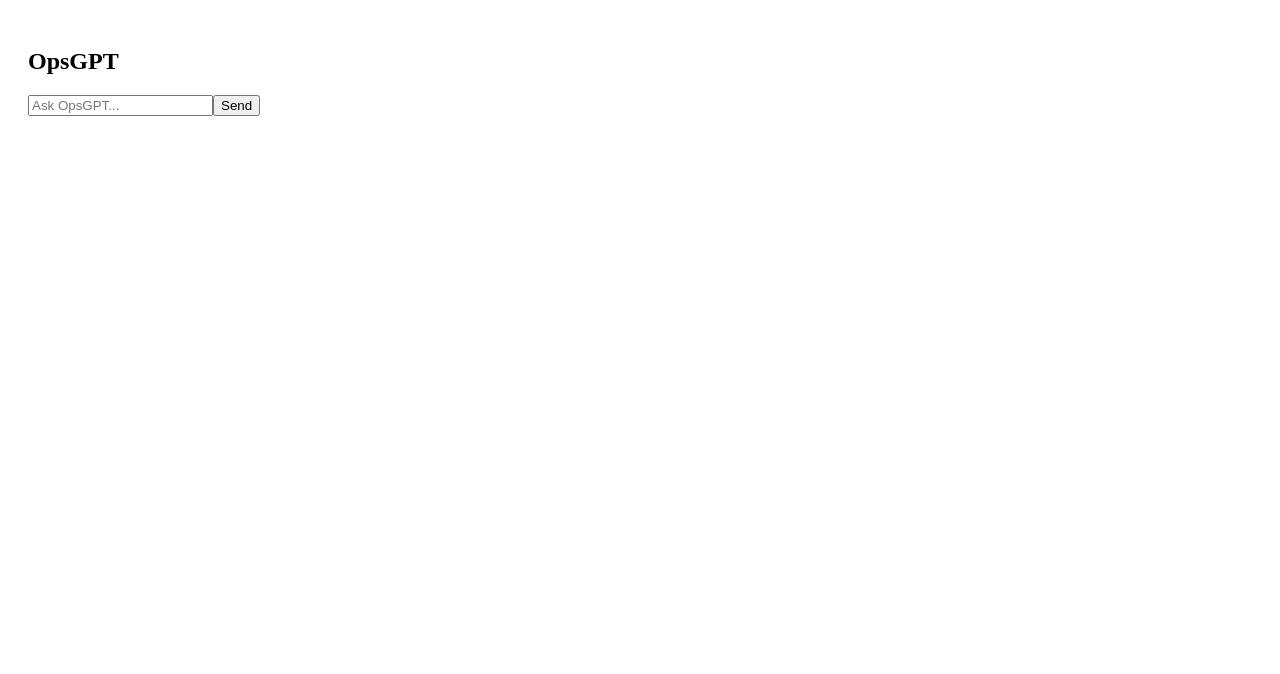
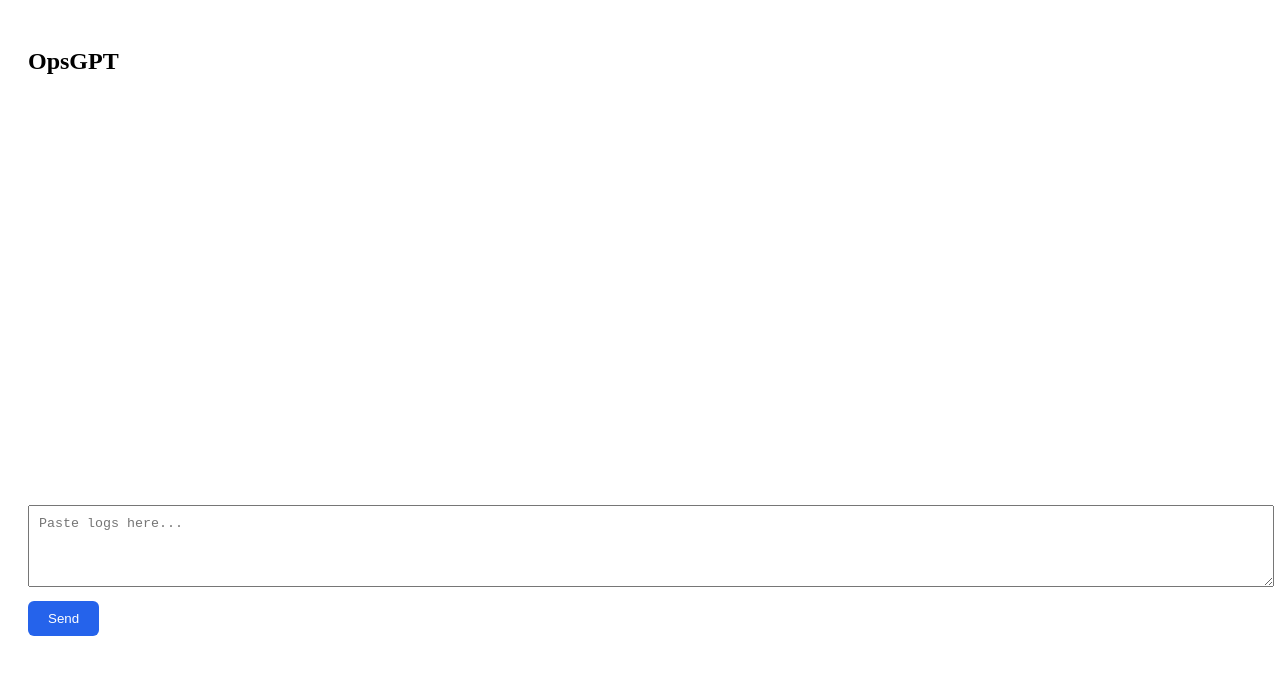
Before and after one commit to PremVignesh15/opsgpt-frontend, a React (Vite) app: page / in a window 1280 px wide. Shown: the top 674 px of the page. Built offline with nearby package versions, Linux system fonts and the light colour scheme.

Commit message:
Update ChatBox.jsx

```diff
--- a/src/components/ChatBox.jsx
+++ b/src/components/ChatBox.jsx
@@ -1,47 +1,70 @@
 import { useState } from "react";
 import { sendMessageStream } from "../services/api";
+import MessageBubble from "./MessageBubble";
 
 export default function ChatBox() {
+  const [messages, setMessages] = useState([]);
   const [input, setInput] = useState("");
-  const [messages, setMessages] = useState([]);
+  const [loading, setLoading] = useState(false);
 
   async function handleSend() {
-    const userMsg = { role: "user", text: input };
-    setMessages((m) => [...m, userMsg, { role: "bot", text: "" }]);
+    if (!input.trim()) return;
+
+    const userMessage = { role: "user", text: input };
+    const botMessage = { role: "bot", text: "" };
+
+    setMessages((prev) => [...prev, userMessage, botMessage]);
     setInput("");
+    setLoading(true);
 
     try {
       await sendMessageStream(input, (chunk) => {
-        setMessages((msgs) => {
-          const copy = [...msgs];
-          copy[copy.length - 1].text += chunk;
-          return copy;
+        setMessages((prev) => {
+          const updated = [...prev];
+          updated[updated.length - 1] = {
+            ...botMessage,
+            text: updated[updated.length - 1].text + chunk,
+          };
+          return updated;
         });
       });
-    } catch (e) {
-      setMessages((m) => [
-        ...m,
-        { role: "bot", text: "❌ Backend error" },
-      ]);
+    } catch (err) {
+      alert("Streaming failed");
     }
+
+    setLoading(false);
   }
 
   return (
-    <div>
-      <div>
+    <>
+      <div style={{ minHeight: 400 }}>
         {messages.map((m, i) => (
-          <div key={i}>
-            <b>{m.role}:</b> {m.text}
-          </div>
+          <MessageBubble key={i} role={m.role} text={m.text} />
         ))}
       </div>
 
-      <input
+      <textarea
+        rows={4}
         value={input}
         onChange={(e) => setInput(e.target.value)}
-        placeholder="Ask OpsGPT..."
+        placeholder="Paste logs here..."
+        style={{ width: "100%", marginTop: 10, padding: 10 }}
       />
-      <button onClick={handleSend}>Send</button>
-    </div>
+
+      <button
+        onClick={handleSend}
+        disabled={loading}
+        style={{
+          marginTop: 10,
+          padding: "10px 20px",
+          background: "#2563eb",
+          border: "none",
+          color: "white",
+          borderRadius: 6,
+        }}
+      >
+        {loading ? "Analyzing..." : "Send"}
+      </button>
+    </>
   );
 }
```
